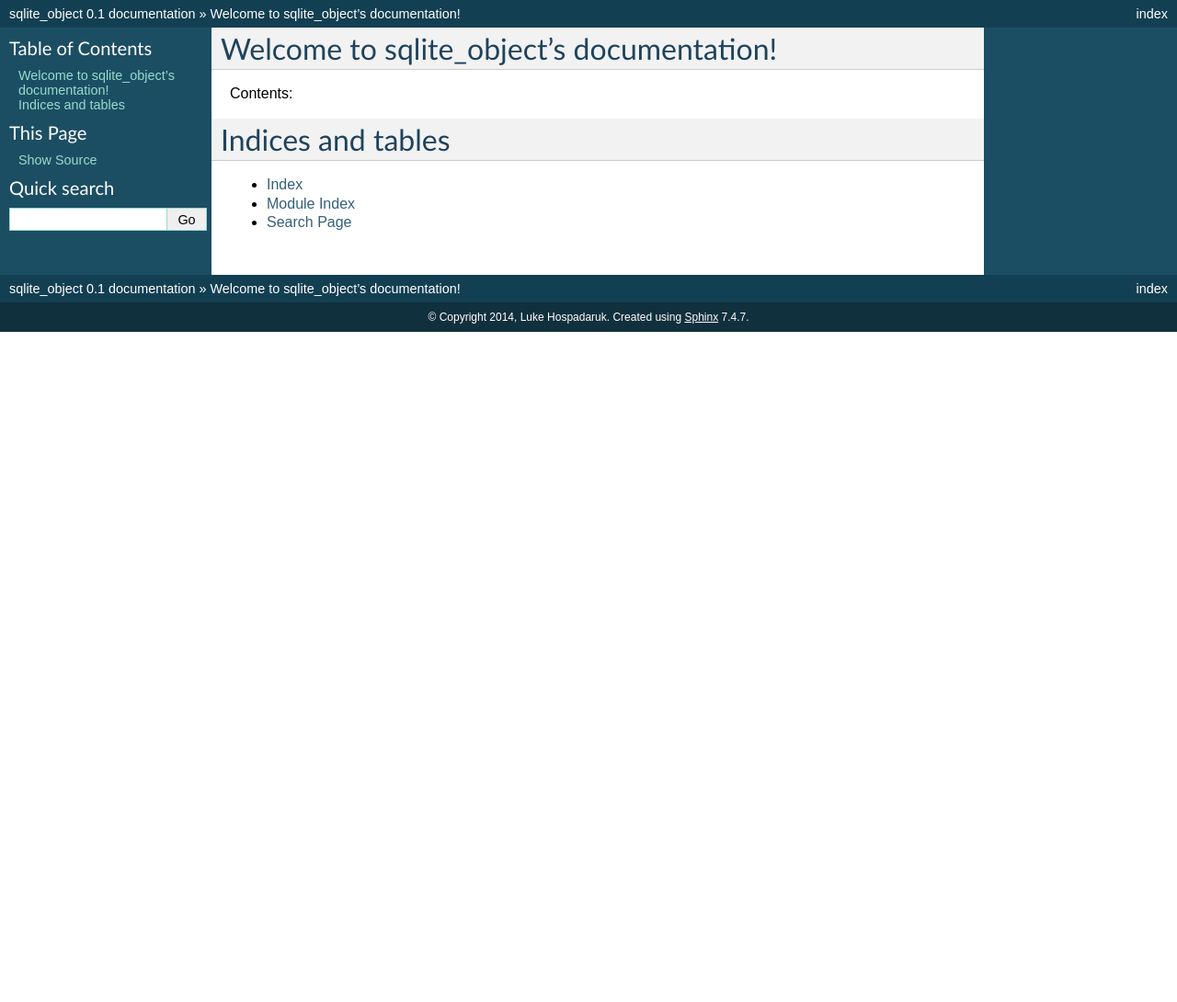
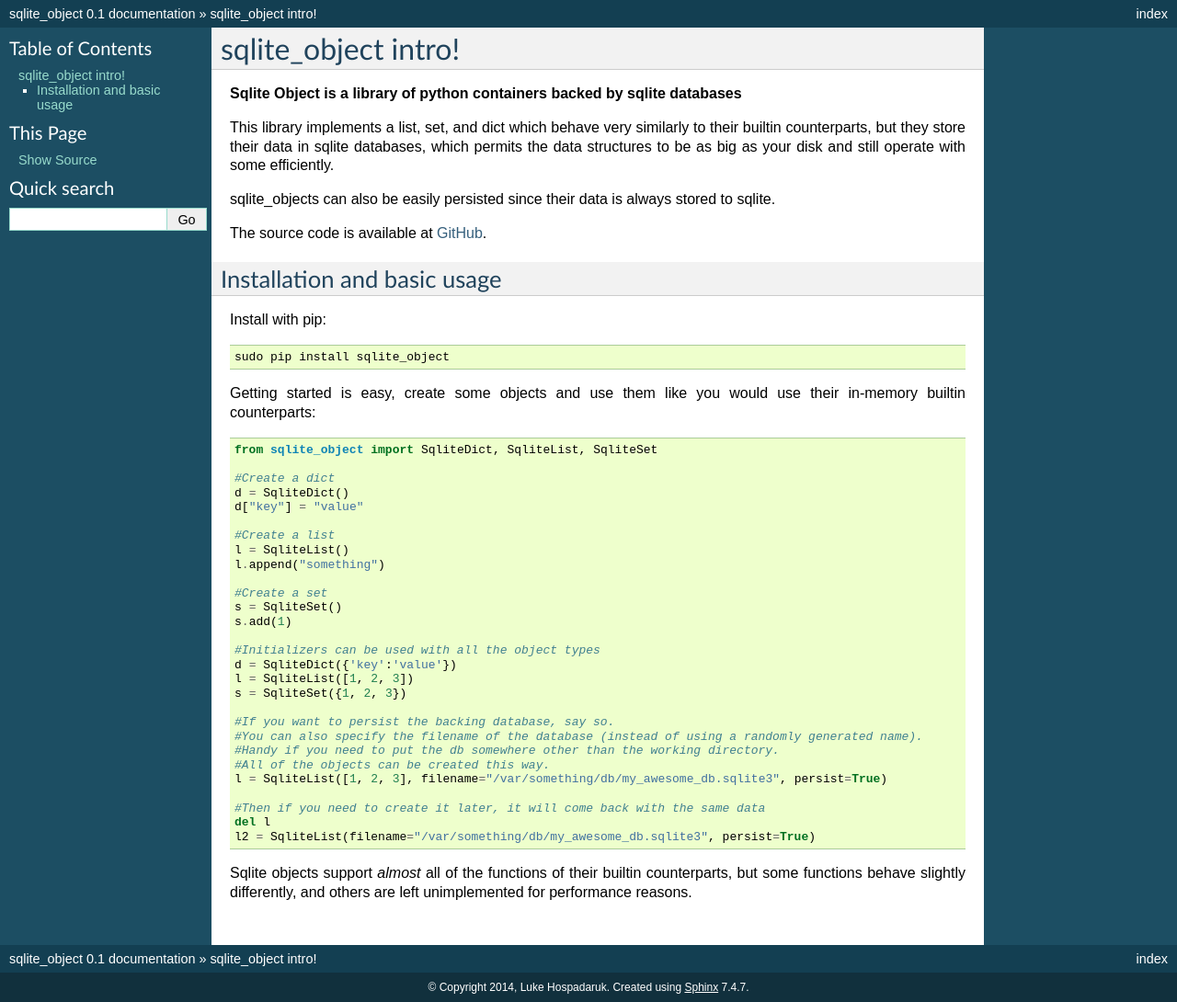
Before and after one commit to hospadar/sqlite_object, a Sphinx documentation site: the page built from docs/index.rst, in a window 1280 px wide. Shown: the whole page at 92% size. Built offline with Sphinx 7.4.7, drawn with Linux system fonts in a browser that asks for light colours; before the commit the page ends 900 px from its top, so only the background shows below that.

Commit message:
Docs, and proper list slicing

```diff
--- a/docs/index.rst
+++ b/docs/index.rst
@@ -3,19 +3,62 @@
    You can adapt this file completely to your liking, but it should at least
    contain the root `toctree` directive.
 
-Welcome to sqlite_object's documentation!
+
+sqlite_object intro!
 =========================================
 
-Contents:
+**Sqlite Object is a library of python containers backed by sqlite databases**
+
+This library implements a list, set, and dict which behave very similarly to their builtin counterparts, but they store their data in sqlite databases, which permits the data structures to be as big as your disk and still operate with some efficiently.
+
+sqlite_objects can also be easily persisted since their data is always stored to sqlite.
+
+The source code is available at GitHub_.
+
+Installation and basic usage
+-----------------------------
+Install with pip:
+
+.. code-block:: none
+
+    sudo pip install sqlite_object
+
+Getting started is easy, create some objects and use them like you would use their in-memory builtin counterparts:
+
+.. code-block:: python
+
+    from sqlite_object import SqliteDict, SqliteList, SqliteSet
+
+    #Create a dict
+    d = SqliteDict()
+    d["key"] = "value"
+
+    #Create a list
+    l = SqliteList()
+    l.append("something")
+
+    #Create a set
+    s = SqliteSet()
+    s.add(1)
+
+    #Initializers can be used with all the object types
+    d = SqliteDict({'key':'value'})
+    l = SqliteList([1, 2, 3])
+    s = SqliteSet({1, 2, 3})
+
+    #If you want to persist the backing database, say so.
+    #You can also specify the filename of the database (instead of using a randomly generated name).
+    #Handy if you need to put the db somewhere other than the working directory.
+    #All of the objects can be created this way.
+    l = SqliteList([1, 2, 3], filename="/var/something/db/my_awesome_db.sqlite3", persist=True)
+
+    #Then if you need to create it later, it will come back with the same data
+    del l
+    l2 = SqliteList(filename="/var/something/db/my_awesome_db.sqlite3", persist=True)
+
+Sqlite objects support *almost* all of the functions of their builtin counterparts, but some functions behave slightly differently, and others are left unimplemented for performance reasons.
+
+.. _GitHub: https://github.com/hospadar/sqlite_object
 
 .. toctree::
    :maxdepth: 2
-
-
-
-Indices and tables
-==================
-
-* :ref:`genindex`
-* :ref:`modindex`
-* :ref:`search`
```
Also changed, not shown: docs/sqlite_list.rst (added, +97 -0 lines), test_objects.py (+15 -0 lines), 2 other files.
